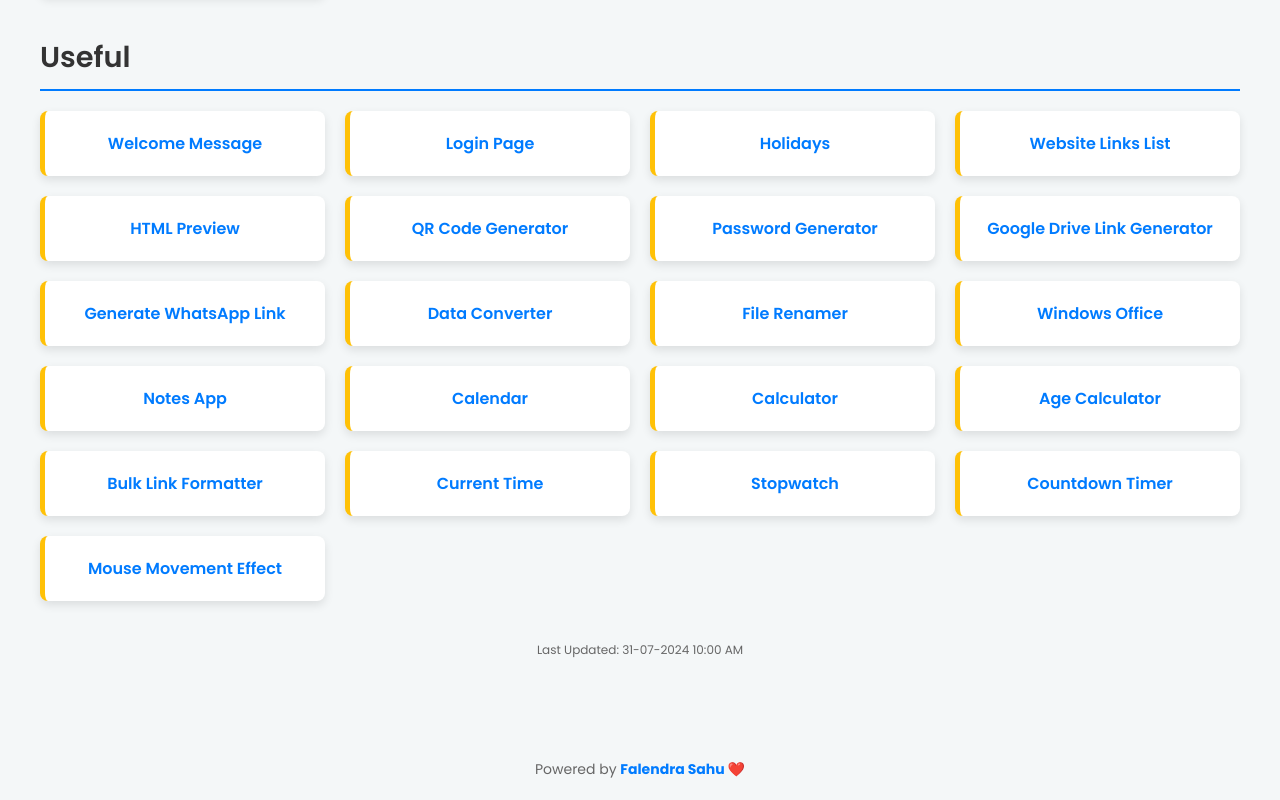
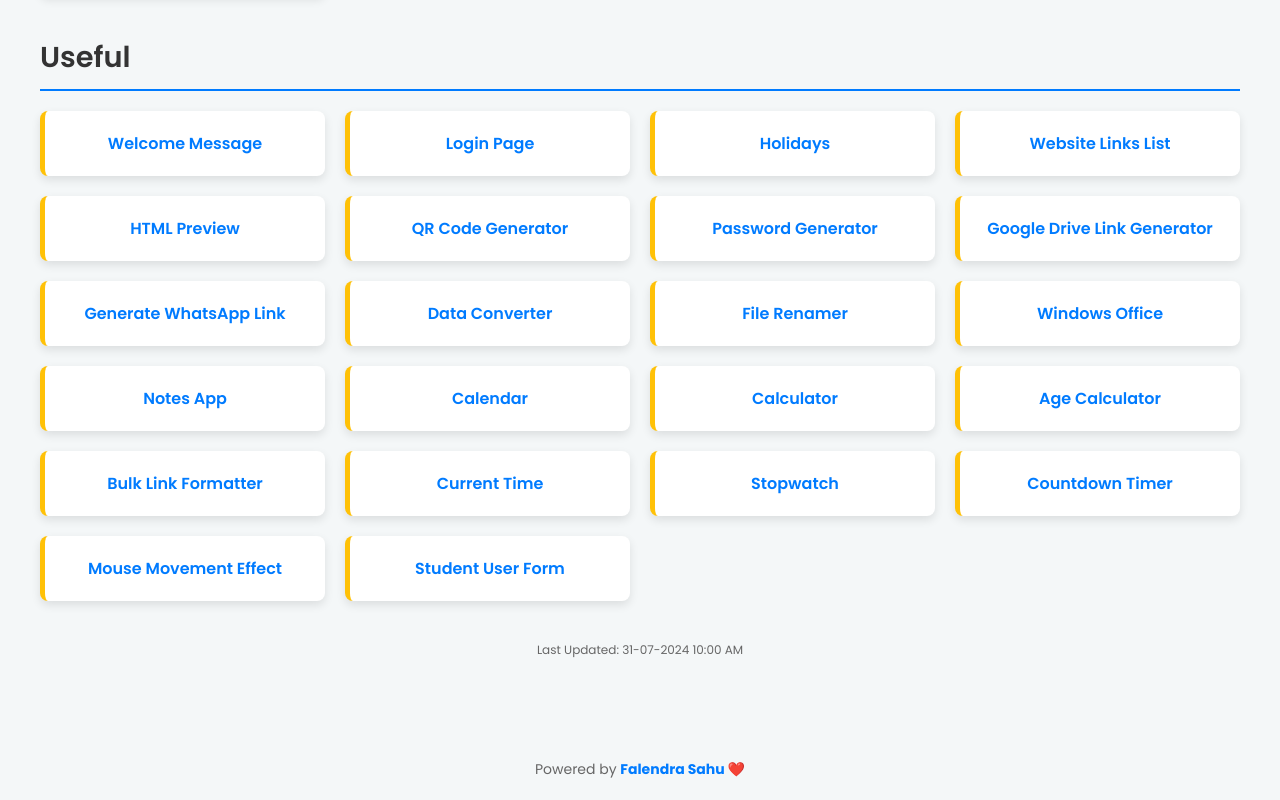
Before and after one commit to falendra-sahu/My-Website-Links-List, a plain HTML site: page index.html in a window 1280 px wide. Shown: the part 608-1408 px from the top of the page. Drawn offline with Linux system fonts and the light colour scheme.

Commit message:
Update index.html

```diff
--- a/index.html
+++ b/index.html
@@ -194,6 +194,7 @@
             <div class="website-item"><a href="https://falendra-sahu.github.io/Stopwatch/" target="_blank">Stopwatch</a></div>
             <div class="website-item"><a href="https://falendra-sahu.github.io/Countdown-Timer/" target="_blank">Countdown Timer</a></div>
             <div class="website-item"><a href="https://falendra-sahu.github.io/Mouse-Movement-Effect/" target="_blank">Mouse Movement Effect</a></div>
+            <div class="website-item"><a href="https://falendra-sahu.github.io/Student-User-Form/" target="_blank">Student User Form</a></div>
         </div>
     </div>
 
```
